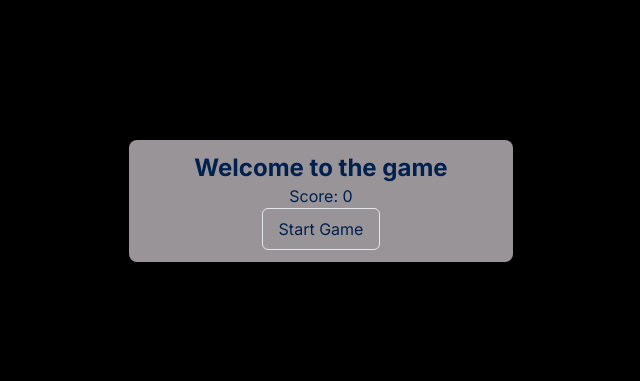
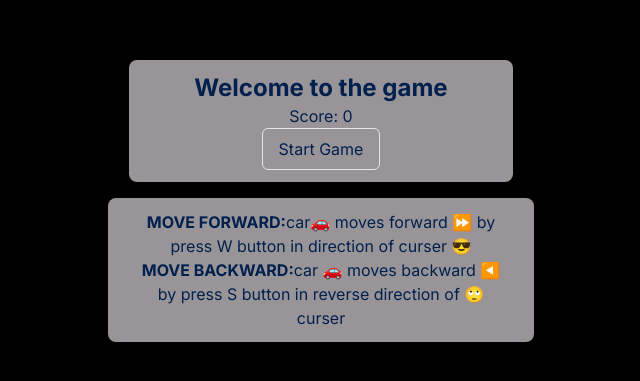
Before and after one commit to rajneeshkr96/car-game-threejs, a Next.js app: page / in a window 1280 px wide. Shown: the part 199-580 px from the top of the page, without its empty margins (319-959 px from the left). Built offline with nearby package versions, Linux system fonts and the light colour scheme.

Commit message:
add:game info

```diff
--- a/src/app/page.tsx
+++ b/src/app/page.tsx
@@ -62,11 +62,16 @@ export default function Home() {
   return (
     <>
       {isGameOver ? (
-        <div className="absolute top-0 left-0 w-screen h-screen bg-black text-white flex justify-center items-center text-center">
+        <div className="absolute top-0 left-0 w-screen h-screen bg-black text-white flex justify-center items-center text-center gap-y-4 flex-col">
           <div className="w-1/3 min-w-64 max-w-96 bg-[#FFF7FC] bg-opacity-60 backdrop-blur-sm text-[#01204E] px-6 py-3 rounded-lg">
             <h1 className="text-2xl font-bold">Welcome to the game</h1>
             <p>Score: {maxScore}</p>
             <button onClick={handleStart} className="px-4 py-2 border rounded-md">Start Game</button>
+          </div>
+          <div className="w-1/3 min-w-64 max-w-[28rem] bg-[#FFF7FC] bg-opacity-60 backdrop-blur-sm text-[#01204E] px-6 py-3 rounded-lg">
+            <p><span className="font-bold ">  MOVE FORWARD:</span>car🚗 moves forward ⏩ by press W button in direction of curser 😎</p>
+            <p><span className="font-bold ">MOVE BACKWARD:</span>car <span className="scale-x-[1]">🚗</span> moves backward ◀️ by press S button in reverse direction of 🙄 curser</p>
+
           </div>
         </div>
       ) : (
```
